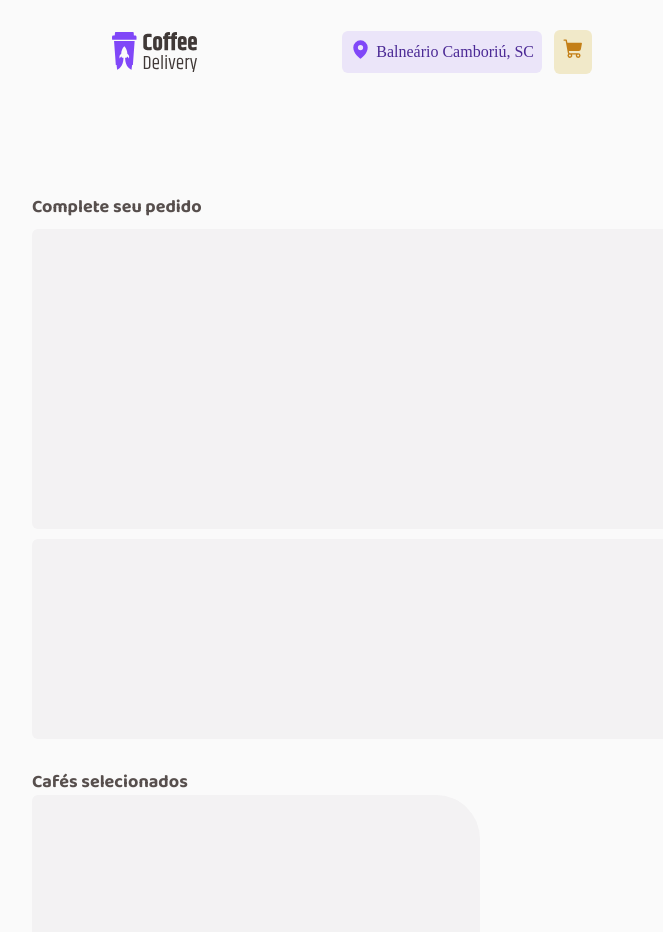
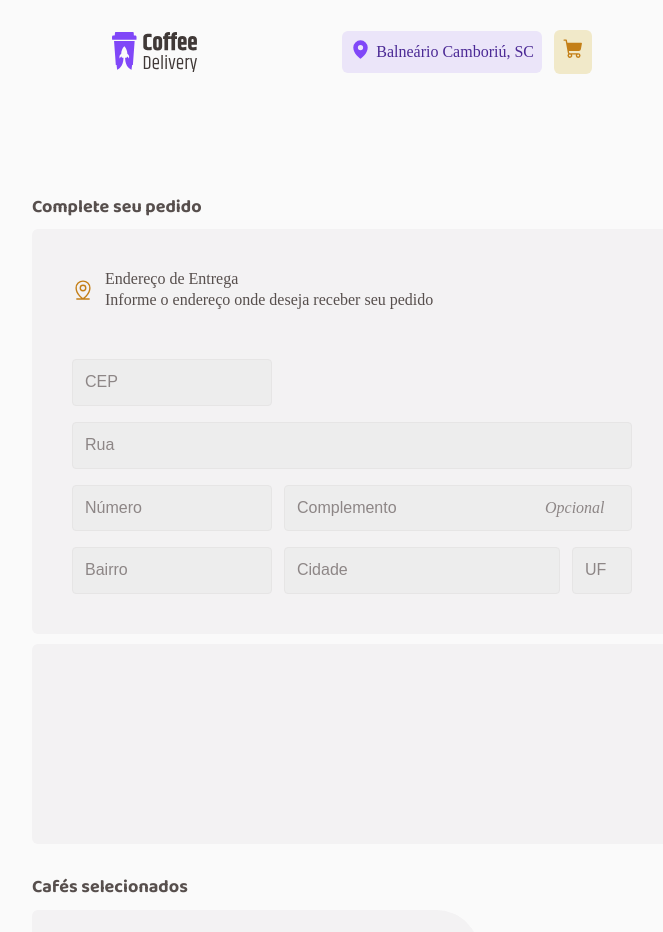
Before and after one commit to florencioMath/Challenge-Ignite-CoffeeDelivery, a React (Vite) app in the folder coffeeDelivery/: page /checkout in a window 1280 px wide. Shown: the top 932 px of the page, without its empty margins (288-951 px from the left). Built offline with nearby package versions, Linux system fonts and the light colour scheme.

Commit message:
feat: Inputs of the order.

```diff
--- a/coffeeDelivery/src/pages/Checkout/index.tsx
+++ b/coffeeDelivery/src/pages/Checkout/index.tsx
@@ -1,8 +1,14 @@
+import { MapPinLine } from '@phosphor-icons/react';
 import {
   CheckoutContainer,
   FinishOrderContainer,
   FinishOrderFormCard,
   FinishOrderPaymentCard,
+  IconMapPin,
+  InfoContainer,
+  InputAddressContainer,
+  InputLabelContainer,
+  InputNumeroComplementoContainer,
   SelectedCaffeesCard,
   SelectedCaffeesContainer,
 } from './styles';
@@ -13,7 +19,53 @@ export function Checkout() {
       <CheckoutContainer>
         <FinishOrderContainer>
           <h2>Complete seu pedido</h2>
-          <FinishOrderFormCard></FinishOrderFormCard>
+          <FinishOrderFormCard>
+            <InfoContainer>
+              <IconMapPin>
+                <MapPinLine size={22} />
+              </IconMapPin>
+              <div>
+                <p>Endereço de Entrega</p>
+                <p>Informe o endereço onde deseja receber seu pedido</p>
+              </div>
+            </InfoContainer>
+            <input type="text" name="cep" id="cep" placeholder="CEP" />
+            <input type="text" name="rua" id="rua" placeholder="Rua" />
+            <InputNumeroComplementoContainer>
+              <input
+                type="text"
+                name="numero"
+                id="numero"
+                placeholder="Número"
+              />
+              <InputLabelContainer>
+                <input
+                  type="text"
+                  name="complemento"
+                  id="complemento"
+                  placeholder="Complemento"
+                />
+                <label htmlFor="complemento" id="labelComplemento">
+                  Opcional
+                </label>
+              </InputLabelContainer>
+            </InputNumeroComplementoContainer>
+            <InputAddressContainer>
+              <input
+                type="text"
+                name="bairro"
+                id="bairro"
+                placeholder="Bairro"
+              />
+              <input
+                type="text"
+                name="cidade"
+                id="cidade"
+                placeholder="Cidade"
+              />
+              <input type="text" name="uf" id="uf" placeholder="UF" />
+            </InputAddressContainer>
+          </FinishOrderFormCard>
           <FinishOrderPaymentCard></FinishOrderPaymentCard>
         </FinishOrderContainer>
         <SelectedCaffeesContainer>
--- a/coffeeDelivery/src/pages/Checkout/styles.ts
+++ b/coffeeDelivery/src/pages/Checkout/styles.ts
@@ -30,7 +30,92 @@ export const FinishOrderFormCard = styled.div`
   background: ${(props) => props.theme['base-card']};
   border-radius: 6px;
   width: 100%;
-  height: 300px;
+  display: flex;
+  flex-direction: column;
+  gap: 1rem;
+  padding: 2.5rem;
+
+  input {
+    &#cep {
+      max-width: 200px;
+    }
+
+    &#numero {
+      max-width: 200px;
+    }
+  }
+`;
+
+export const InputLabelContainer = styled.div`
+  display: flex;
+  align-items: center;
+  width: 100%;
+  justify-content: space-between;
+  position: relative;
+
+  input {
+    &#complemento {
+      max-width: 348px;
+      width: 100%;
+      position: relative;
+      display: flex;
+      align-items: center;
+      justify-content: space-between;
+    }
+  }
+
+  #labelComplemento {
+    max-width: 340px;
+    width: 100%;
+    position: absolute;
+    font-style: italic;
+    margin-left: 75%;
+    color: ${(props) => props.theme['base-label']};
+  }
+`;
+
+export const InputNumeroComplementoContainer = styled.div`
+  display: flex;
+  align-items: center;
+  justify-content: space-between;
+  width: 100%;
+  column-gap: 0.75rem;
+`;
+
+export const InputAddressContainer = styled.div`
+  display: flex;
+  align-items: center;
+  justify-content: space-between;
+  width: 100%;
+  column-gap: 0.75rem;
+
+  input {
+    &#bairro {
+      width: 200px;
+    }
+
+    &#cidade {
+      width: 276px;
+    }
+
+    &#uf {
+      width: 60px;
+    }
+  }
+`;
+
+export const InfoContainer = styled.div`
+  display: flex;
+  flex-direction: row;
+  gap: 0.688rem;
+  margin-bottom: 2rem;
+`;
+
+export const IconMapPin = styled.div`
+  color: ${(props) => props.theme['yellow-dark']};
+  display: flex;
+  align-items: center;
+  justify-content: center;
 `;
 
 export const FinishOrderPaymentCard = styled.div`
@@ -45,6 +130,7 @@ export const SelectedCaffeesContainer = styled.div`
   width: 100%;
   display: flex;
   flex-direction: column;
+  gap: 10px;
 `;
 
 export const SelectedCaffeesCard = styled.div`
```
